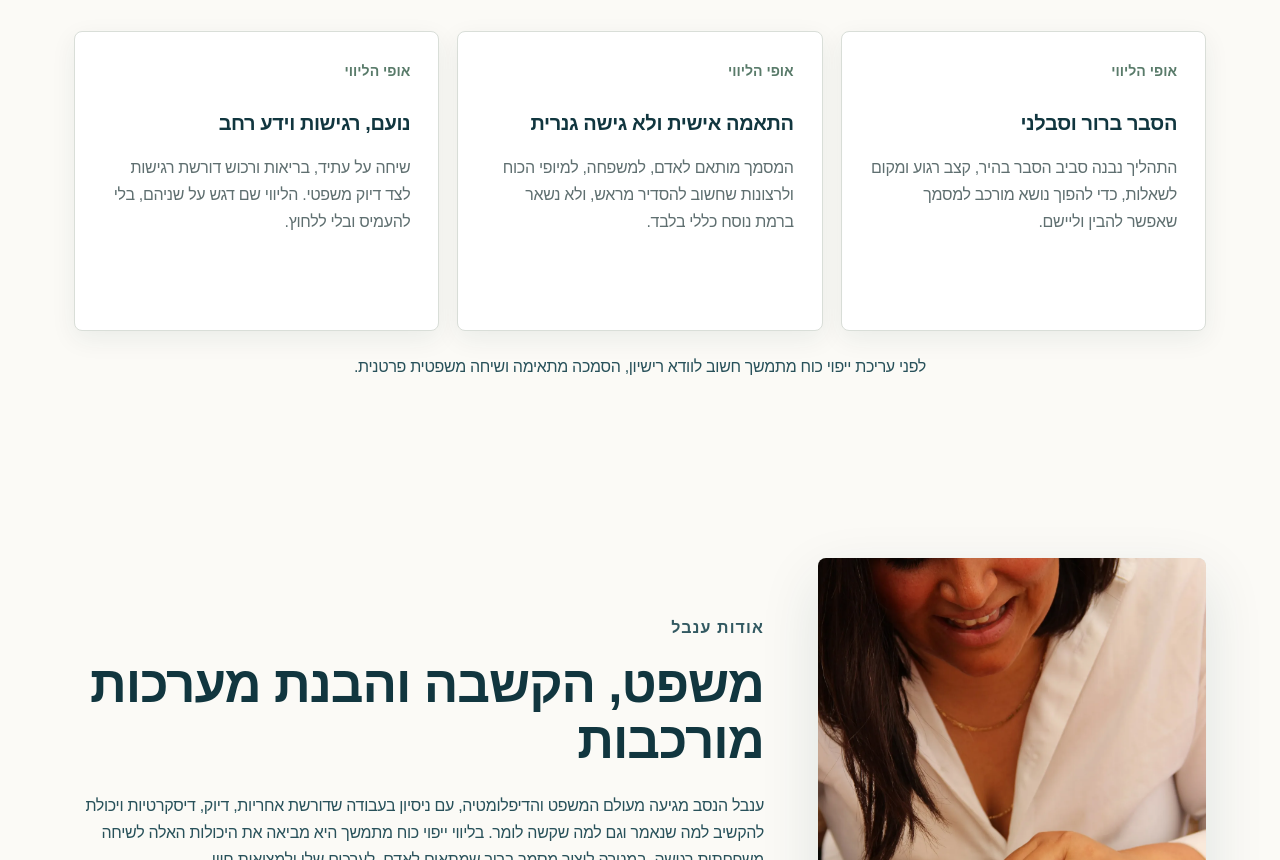
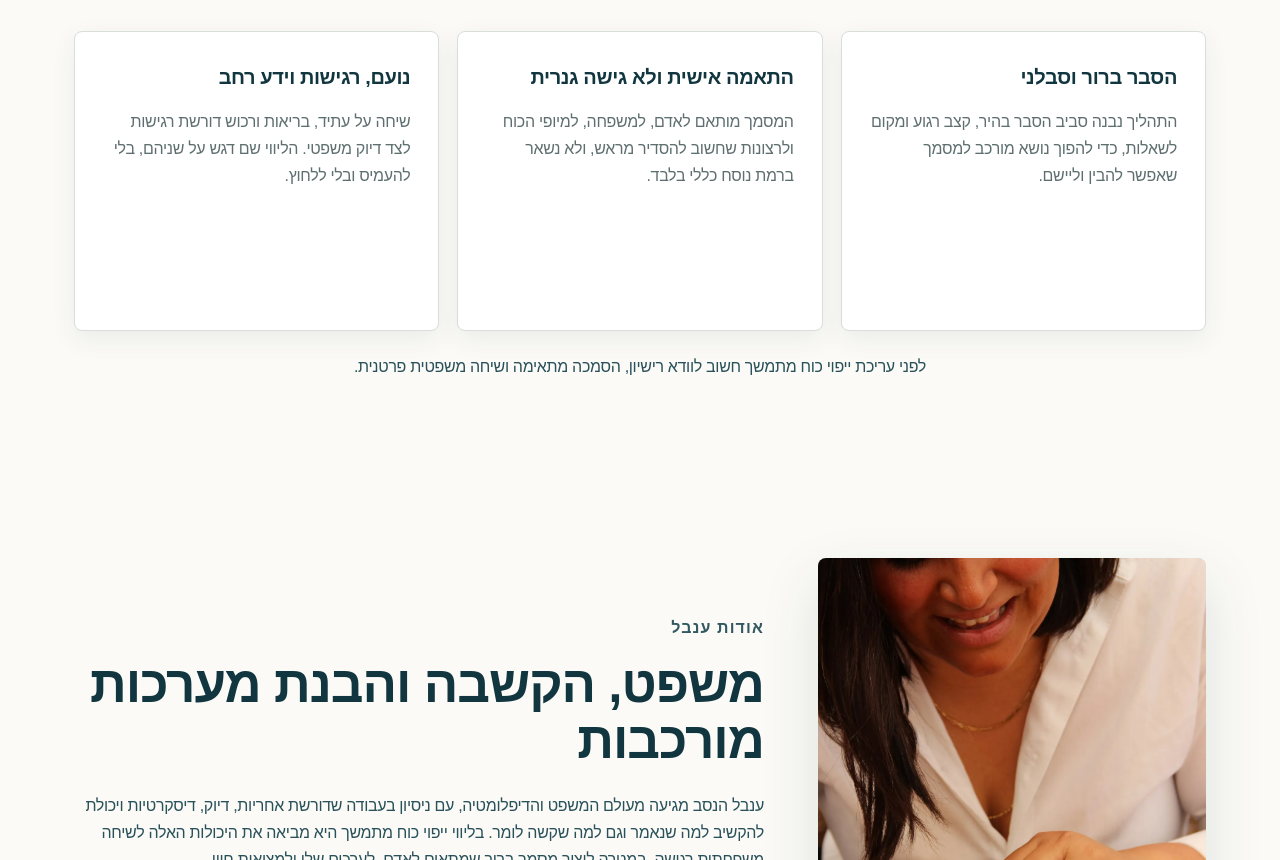
Before and after one commit to SarielGil/inbal-continuous-poa-tel-aviv, a website: page index.html in a window 1280 px wide. Shown: the part 4488-5348 px from the top of the page. Drawn offline with Linux system fonts and the light colour scheme.

Commit message:
Remove trust card labels

```diff
--- a/index.html
+++ b/index.html
@@ -387,17 +387,14 @@
       </div>
       <div class="social-proof__grid">
         <article class="social-card">
-          <span class="social-card__label">אופי הליווי</span>
           <h3>הסבר ברור וסבלני</h3>
           <p>התהליך נבנה סביב הסבר בהיר, קצב רגוע ומקום לשאלות, כדי להפוך נושא מורכב למסמך שאפשר להבין וליישם.</p>
         </article>
         <article class="social-card">
-          <span class="social-card__label">אופי הליווי</span>
           <h3>התאמה אישית ולא גישה גנרית</h3>
           <p>המסמך מותאם לאדם, למשפחה, למיופי הכוח ולרצונות שחשוב להסדיר מראש, ולא נשאר ברמת נוסח כללי בלבד.</p>
         </article>
         <article class="social-card">
-          <span class="social-card__label">אופי הליווי</span>
           <h3>נועם, רגישות וידע רחב</h3>
           <p>שיחה על עתיד, בריאות ורכוש דורשת רגישות לצד דיוק משפטי. הליווי שם דגש על שניהם, בלי להעמיס ובלי ללחוץ.</p>
         </article>
--- a/style.css
+++ b/style.css
@@ -645,14 +645,6 @@ h3 {
   box-shadow: 0 8px 26px rgba(17, 54, 63, 0.07);
 }
 
-.social-card__label {
-  display: inline-flex;
-  margin-bottom: 22px;
-  color: var(--sage);
-  font-size: 0.88rem;
-  font-weight: 900;
-}
-
 .social-card p {
   color: var(--muted);
 }
```
